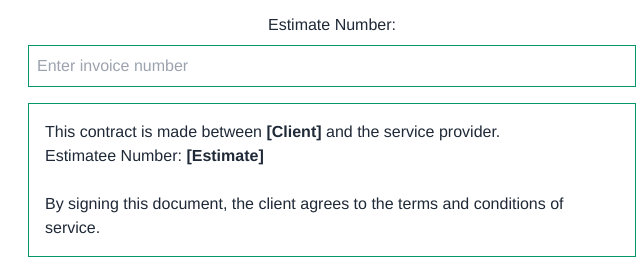
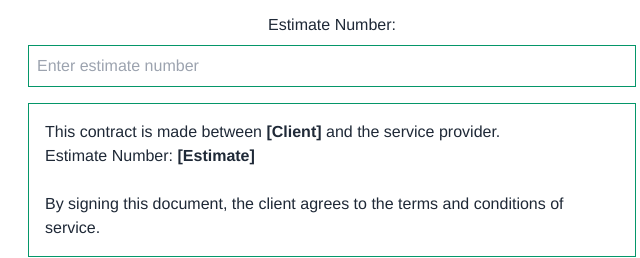
Before and after one commit to ECarrera22/Contract-3, a plain HTML site: page index.html in a window 1280 px wide. Shown: the part 412-670 px from the top of the page, 308-948 px from the left. Drawn offline with nearby package versions, Linux system fonts and the light colour scheme.

Commit message:
Update index.html

```diff
--- a/index.html
+++ b/index.html
@@ -44,12 +44,12 @@
     </select>
 
     <label class="block mb-2">Estimate Number:</label>
-    <input id="invoice" type="text" class="w-full border border-green-600 p-2 mb-4" placeholder="Enter invoice number">
+    <input id="estimate" type="text" class="w-full border border-green-600 p-2 mb-4" placeholder="Enter estimate number">
 
     <div class="border border-green-600 p-4 mb-4 text-left">
       <p id="contract-text">
         This contract is made between <strong><span id="client-name">[Client]</span></strong> and the service provider.<br>
-        Estimatee Number: <strong><span id="estimate-number">[Estimate]</span></strong><br><br>
+        Estimate Number: <strong><span id="estimate-number">[Estimate]</span></strong><br><br>
         By signing this document, the client agrees to the terms and conditions of service.
       </p>
     </div>
```
